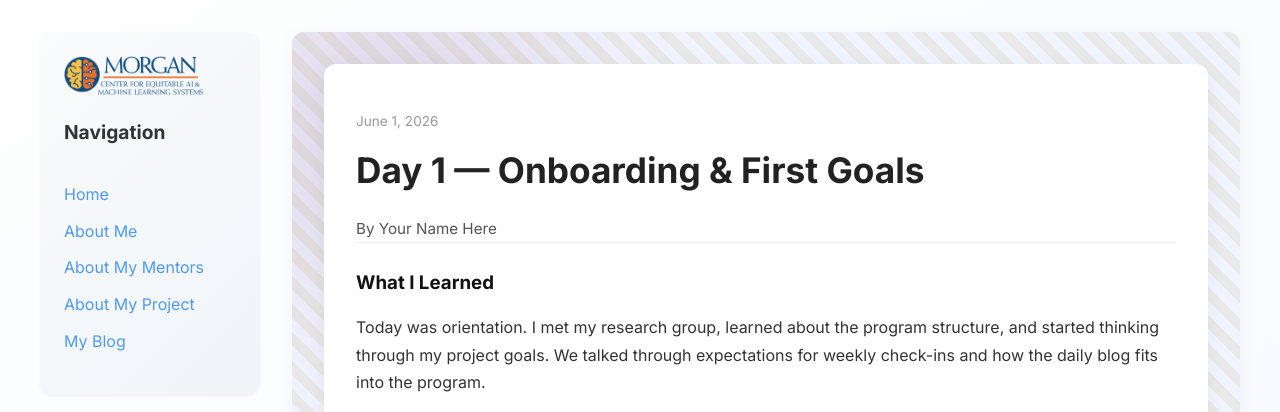
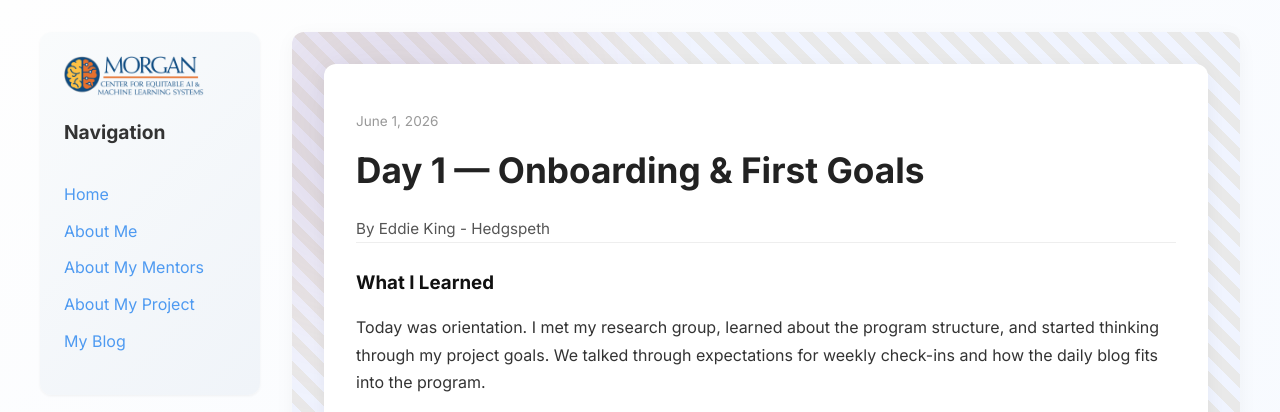
Before and after one commit to eddiejkh-del/eddiejkh-delceamls26.github.io, a Jekyll site: the page built from _posts/2026-06-01-day-1.md, in a window 1280 px wide. Shown: the top 412 px of the page. Built offline with Jekyll 4.4.1, drawn with Linux system fonts in a browser that asks for light colours.

Commit message:
Update _config.yml

```diff
--- a/_config.yml
+++ b/_config.yml
@@ -4,11 +4,11 @@
 # =====================================================
 
 # ----- Identity (shown in SEO + browser tab) -----
-title: Your Name Here                              # <- your name
-author: Your Name Here                             # <- your name (shown as post byline)
+title: Eddie King - Hedgspeth                             # <- your name
+author: Eddie King - Hedgspeth                              # <- your name (shown as post byline)
 description: My CEAMLS SAIRI Summer Research Site  # <- short site tagline
 email:                                             # <- (optional) contact email for SEO
-url: https://your-username.github.io               # <- your final site URL (canonical SEO links)
+url: https://github.com/eddiejkh-del/eddiejkh-delceamls26.github.io               # <- your final site URL (canonical SEO links)
 lang: en-US
 
 # ----- Branding (program-wide; rarely changes) -----
```
